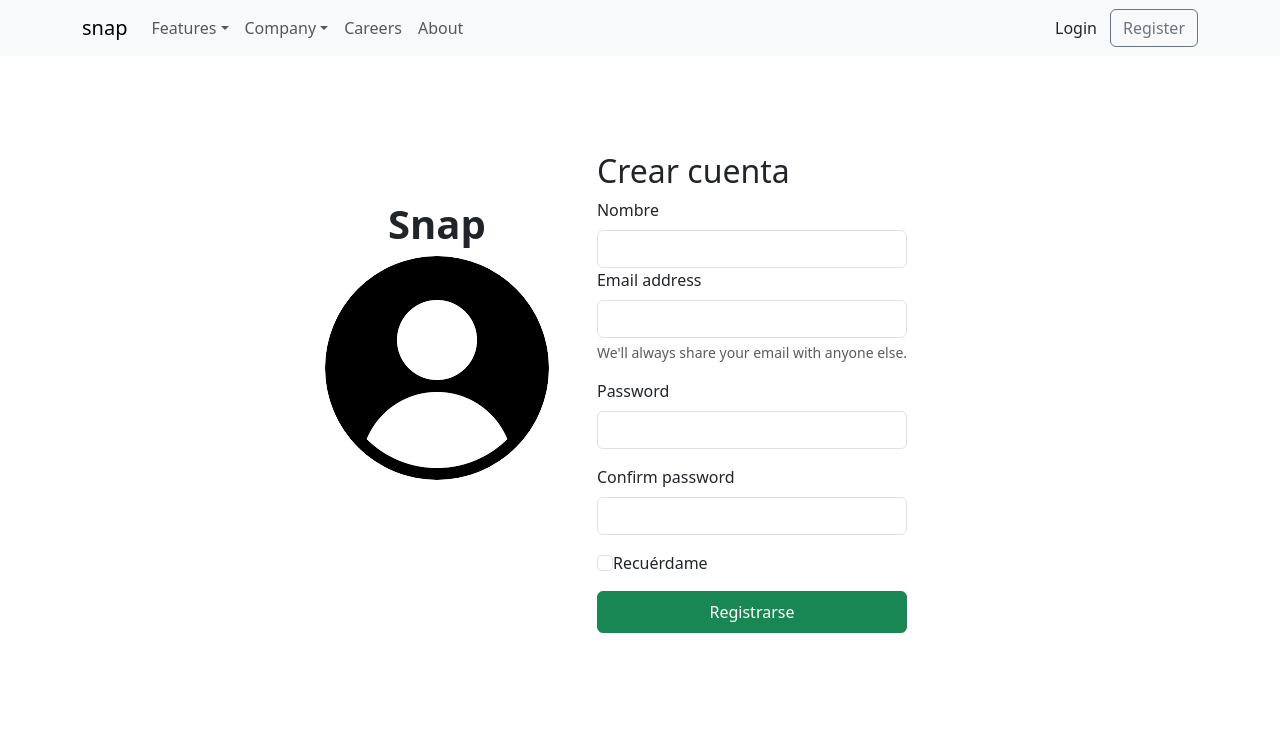
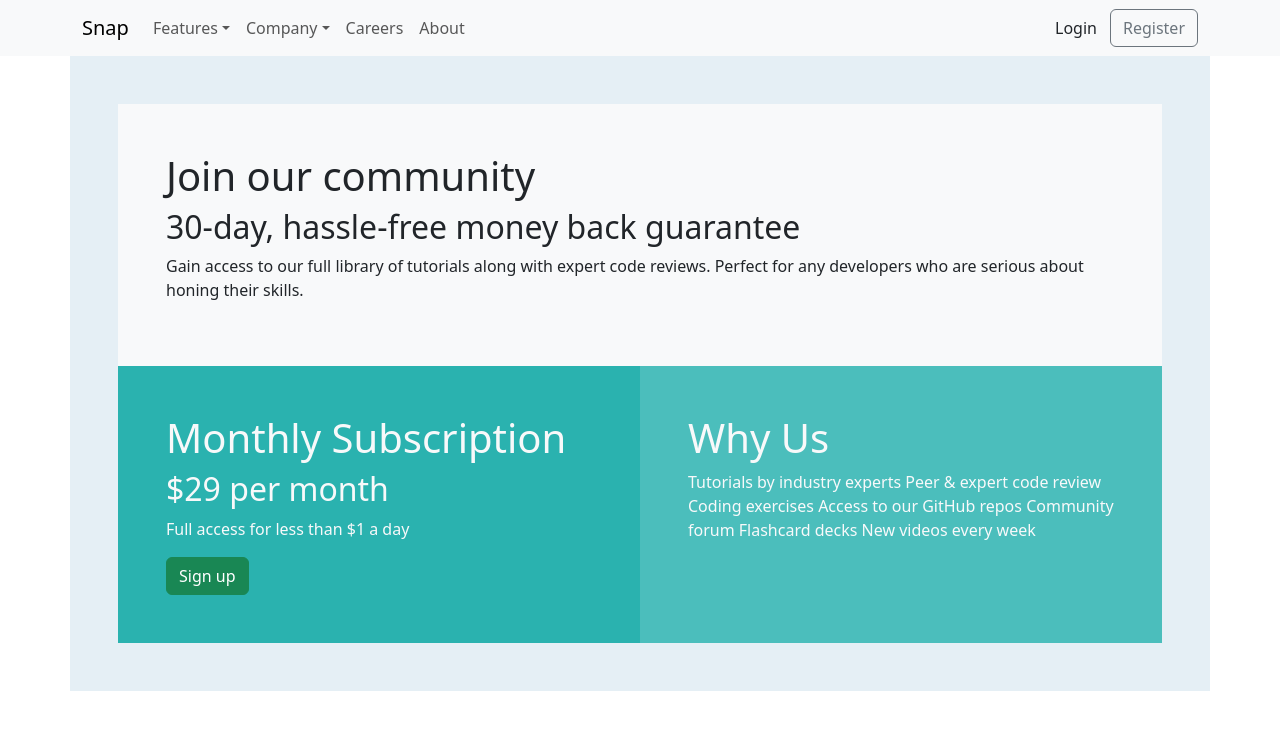
Before and after one commit to Mariana218/snap_section_bs, a React (Vite) app: page /about in a window 1280 px wide. Shown: the top 730 px of the page. Built offline with nearby package versions, Linux system fonts and the light colour scheme.

Commit message:
version8

```diff
--- a/package.json
+++ b/package.json
@@ -12,7 +12,8 @@
   "dependencies": {
     "bootstrap": "^5.3.8",
     "react": "^19.2.0",
-    "react-dom": "^19.2.0"
+    "react-dom": "^19.2.0",
+    "react-router-dom": "^7.13.1"
   },
   "devDependencies": {
     "@eslint/js": "^9.39.1",
--- a/src/App.jsx
+++ b/src/App.jsx
@@ -4,19 +4,26 @@
 import { About } from './pages/About'
 import { Login } from './pages/Login'
 import { Register } from './pages/Register'
+import { BrowserRouter, Route, Routes } from 'react-router-dom'
 
 export const App = () => {
   return (
     <>
 
-    {/* <Header/>
-    <Login/>
-    <Careers/>
-    <Home/>
-    <About/> */
-    }
+    <BrowserRouter>
 
-    <Register/>
+    <Header/>
+
+    <Routes>
+      <Route path='/' element={<Home/>}/>
+      <Route path='/Careers' element={<Careers/>}/>
+      <Route path='/about' element={<About/>}/>
+      <Route path='/Login' element={<Login/>}/>
+      <Route path='/Register' element={<Register/>}/>
+    </Routes>
+
+
+    </BrowserRouter>
 
 
     </>
--- a/src/components/Header.jsx
+++ b/src/components/Header.jsx
@@ -1,10 +1,12 @@
+import { Link } from "react-router-dom"
 
 export const Header = () => {
   return (
     <>
     <nav className="navbar navbar-expand-lg bg-body-tertiary">
   <div className="container">
-    <a className="navbar-brand" href="#">snap</a>
+    <Link className="navbar-brand" to='/'>Snap</Link>
+
     <button className="navbar-toggler" type="button" data-bs-toggle="collapse" data-bs-target="#navbarSupportedContent" aria-controls="navbarSupportedContent" aria-expanded="false" aria-label="Toggle navigation">
       <span className="navbar-toggler-icon"></span>
     </button>
@@ -34,10 +36,10 @@
           </ul>
         </li>
         <li className="nav-item">
-          <a className="nav-link" href="#">Careers</a>
+          <Link className="nav-link" to='/Careers'>Careers</Link>
         </li>
         <li className="nav-item">
-          <a className="nav-link" href="#">About</a>
+          <Link className="nav-link" to='/About'>About</Link>
         </li>
       </ul>
 
@@ -45,8 +47,9 @@
 
       <form className="d-flex" role="search">
         <div>
-            <button type="button" class="btn">Login</button>
-            <button type="button" className="btn btn-outline-secondary">Register</button>
+            <Link className="btn" to ='/login'>Login</Link>
+
+            <Link className="btn btn-outline-secondary" to='/Register'>Register</Link>
         </div>
       </form>
     </div>
--- a/src/pages/About.jsx
+++ b/src/pages/About.jsx
@@ -4,7 +4,6 @@
 export const About = () => {
   return (
     <>
-    <Header/>
 
     <section className="container">
         <div className="row color p-5">
--- a/src/pages/Careers.jsx
+++ b/src/pages/Careers.jsx
@@ -4,8 +4,6 @@
 export const Careers = () => {
   return (
     <>
-
-    <Header/>
 
     <div className="container">
         <div className="row">
--- a/src/pages/Login.jsx
+++ b/src/pages/Login.jsx
@@ -3,7 +3,6 @@
 export const Login = () => {
   return (
     <>
-    <Header/>
 
     <div className="container">
         <div className="row">
--- a/src/pages/Register.jsx
+++ b/src/pages/Register.jsx
@@ -3,7 +3,6 @@
 export const Register = () => {
   return (
     <>
-    <Header/>
 
     <div className="container">
         <div className="row">
```
Also changed, not shown: 1 other file (tests, documents, lock files or other folders).
